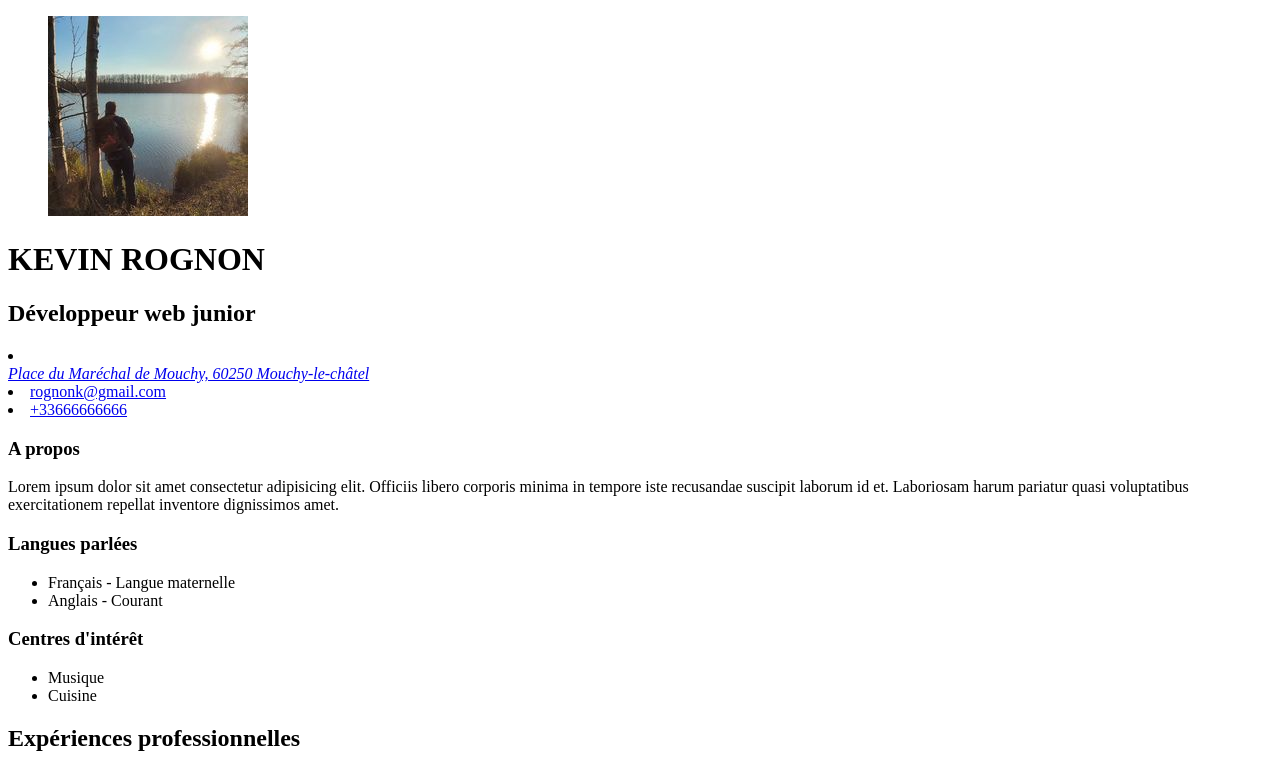
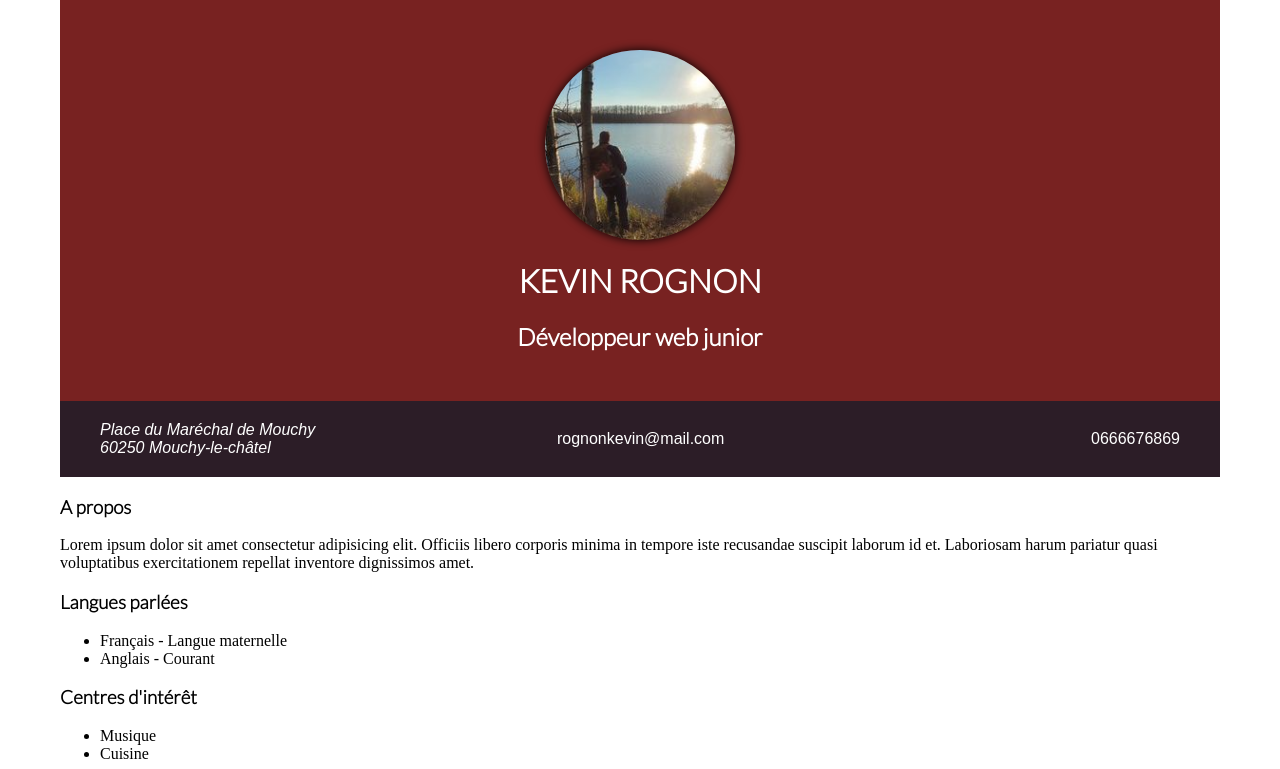
Before and after one commit to KevinRognon/CV_CEF_TEST, a plain HTML site: page index.html in a window 1280 px wide. Shown: the top 769 px of the page. Drawn offline with Linux system fonts and the light colour scheme.

Commit message:
Mise en forme du Header et du Nav

```diff
--- a/assets/style/index.scss
+++ b/assets/style/index.scss
@@ -0,0 +1,67 @@
+@import url('https://fonts.googleapis.com/css2?family=Lato:wght@300&display=swap');
+
+@font-face {
+	font-family: 'Raleway';
+	src: url('https://fonts.googleapis.com/css2?family=Raleway&display=swap');
+}
+
+html, ::before, ::after{
+	padding: 0;
+	margin: 0;
+}
+
+body{
+	max-width: 1160px;
+	margin: 0 auto;
+	// border: 1px solid black;
+	h1, h2, h3, h4, h5, h6{
+		font-family: 'Lato';
+	}
+
+	header{
+		padding-top: 50px;
+		text-align: center;
+		color: white;
+		background-color: #782221;
+		figure{
+			margin: 0 auto;
+			width: 190px;
+			height: 190px;
+			border-radius: 50%;
+			box-shadow: 0 0 10px black;
+
+			img{
+				width: 100%;
+				height: 100%;
+				border-radius: 50%;
+			}
+		}
+		h2{
+			margin-bottom: 50px;
+		}
+
+		nav{
+			font-family: 'Raleway', sans-serif;
+			text-align: left;
+			display: flex;
+			justify-content: space-between;
+			align-items: center;
+			background-color: #2c1d27;
+			padding: 20px 40px;
+			// & li:nth-child(2){
+			// 	margin-right: 50px;
+			// }
+			li{
+				list-style-type: none;
+				.mail{
+					margin-right: 125px;
+				}
+			}
+			a{
+				color: white;
+				text-decoration: none;
+			}
+		}
+	}
+
+}
--- a/index.html
+++ b/index.html
@@ -19,11 +19,11 @@
 		<nav>
 			<li>
 				<address>
-				<a target="_blank" href="https://www.google.com/maps/place/Mairie/@49.3262674,2.2494222,19.12z/data=!4m6!3m5!1s0x47e6533f1c93b381:0x99749cc44f748799!8m2!3d49.3261086!4d2.2490307!16s%2Fg%2F1v42f2xq">Place du Maréchal de Mouchy, 60250 Mouchy-le-châtel</a>
+				<a target="_blank" href="https://www.google.com/maps/place/Mairie/@49.3262674,2.2494222,19.12z/data=!4m6!3m5!1s0x47e6533f1c93b381:0x99749cc44f748799!8m2!3d49.3261086!4d2.2490307!16s%2Fg%2F1v42f2xq">Place du Maréchal de Mouchy<br>60250 Mouchy-le-châtel</a>
 				</address>
 			</li>
-			<li><a href="mailto:rognonk@gmail.com">rognonk@gmail.com</a></li>
-			<li><a href="tel:+33666666666">+33666666666</a></li>
+			<li><a class="mail" href="mailto:rognonkevin@mail.com">rognonkevin@mail.com</a></li>
+			<li><a href="tel:0666676869">0666676869</a></li>
 		</nav>
 	</header>
 	<main>
@@ -106,8 +106,8 @@
 	</main>
 	<footer>
 		<figure>
-			<a href="#"><img src="" alt="Facebook"></a>
-			<a href="#"><img src="" alt="Github"></a>
+			<a href="#"><img src="" alt="Logo Facebook"></a>
+			<a href="#"><img src="" alt="Logo Github"></a>
 		</figure>
 		<small>
 			<p>Dernière mise à jour le <time datetime="2023-04-15">15/04/2023</time></p>
```
Also changed, not shown: assets/images/github.png (added), assets/style/index.css, style/index.css (deleted), 1 other file.
